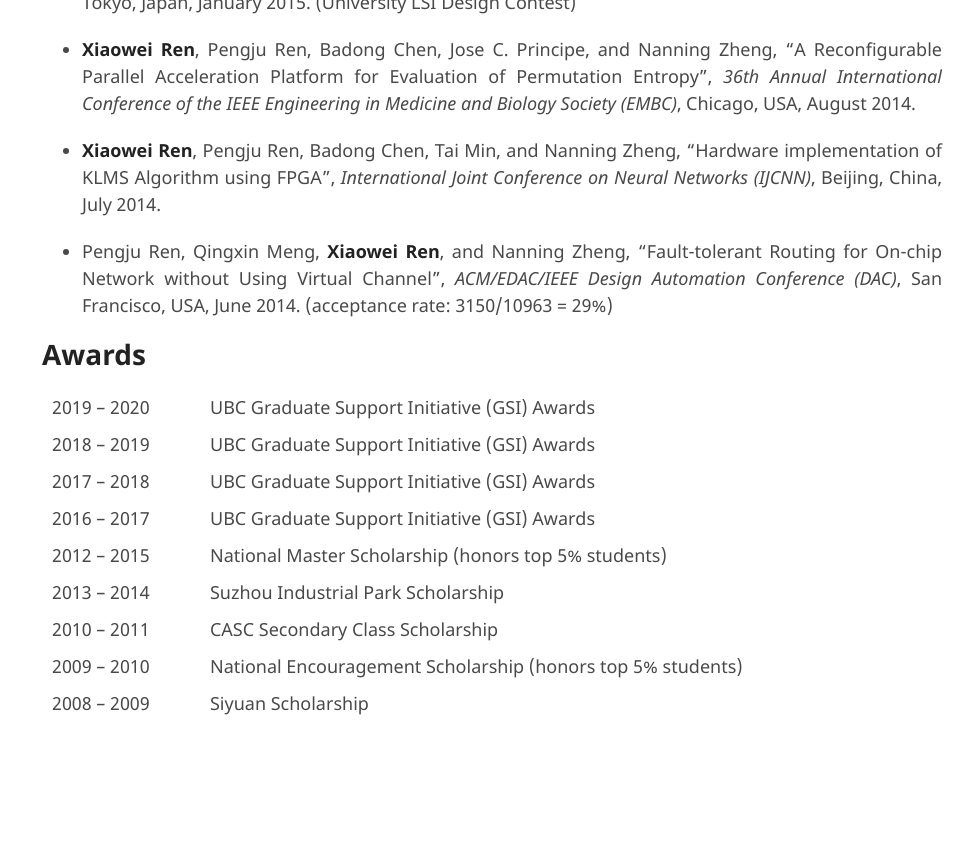
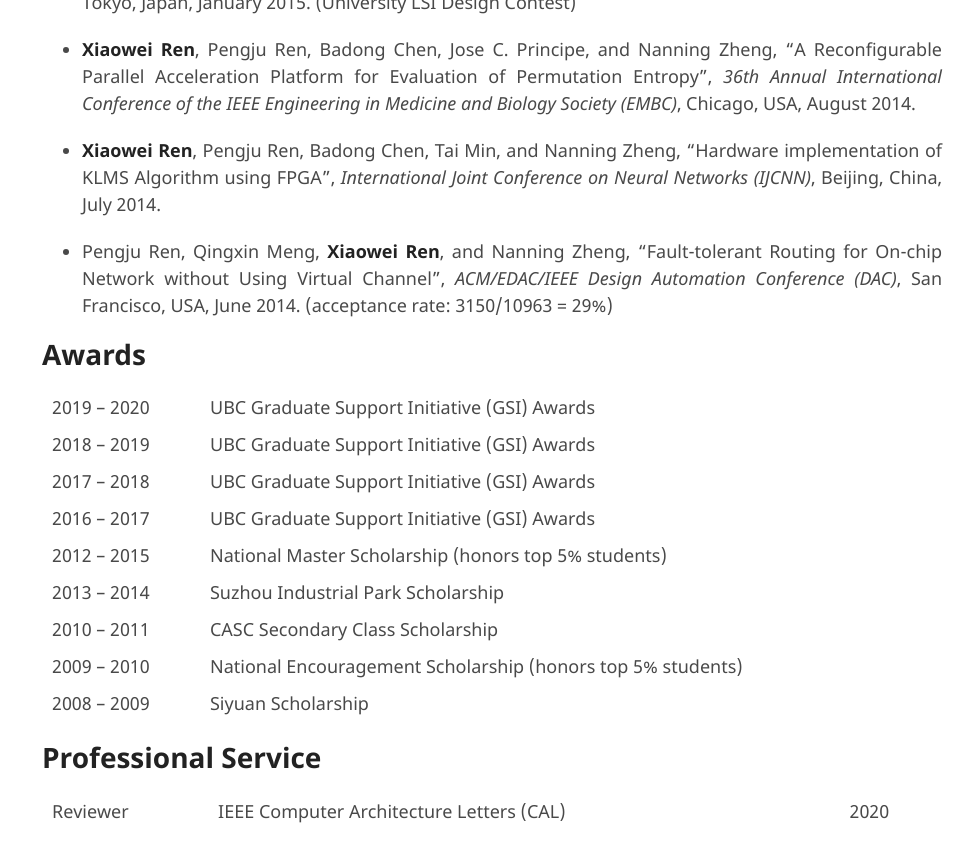
Before and after one commit to ericrxw/xiaoweiren, a Jekyll site: the page built from index.md, in a window 1280 px wide and 900 px high, scrolled down 1551 px. Shown: the top 862 px of the window, without its empty margins (316-1280 px from the left). Built offline with Jekyll 4.4.1, drawn with Linux system fonts in a browser that asks for light colours; our own code applies the rules of GitHub Pages for plain Markdown files; the repository's description, which GitHub fills in, is left out; before the commit the page ends 2343 px from its top, so only the background shows below that.

Commit message:
add professional service

```diff
--- a/index.md
+++ b/index.md
@@ -48,5 +48,9 @@ Email: xiaowei@ece.ubc.ca
 |2012 -- 2015 | National Master Scholarship (honors top 5% students)        |
 |2013 -- 2014 | Suzhou Industrial Park Scholarship                          |
 |2010 -- 2011 | CASC Secondary Class Scholarship                            |
-|2009 -- 2010 | National Encouragement Scholarship (honors top 5% students)  |
+|2009 -- 2010 | National Encouragement Scholarship (honors top 5% students) |
 |2008 -- 2009 | Siyuan Scholarship                                          |
+
+# Professional Service
+
+|Reviewer | IEEE Computer Architecture Letters (CAL) | 2020 |
```
